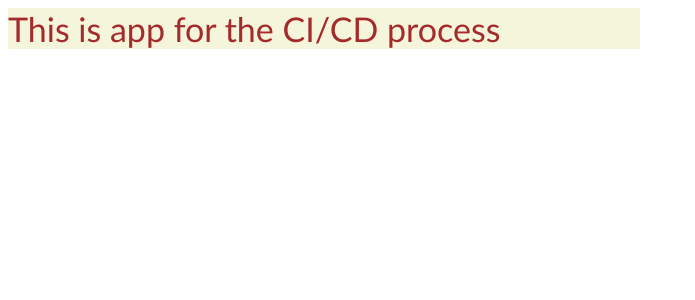
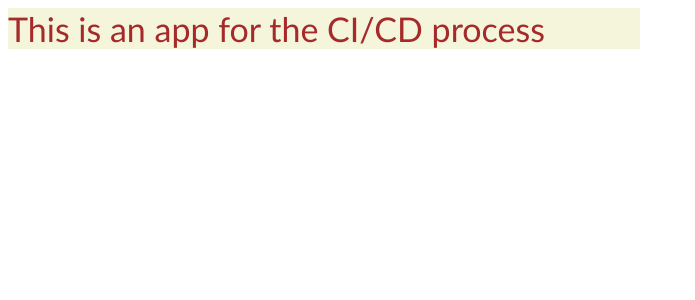
Before and after one commit to maciejmar/ng-ci-cd, an Angular app: page / in a window 1280 px wide. Shown: the top 300 px of the page, without its empty margins (0-695 px from the left). Built offline with nearby package versions, Linux system fonts and the light colour scheme.

Commit message:
adding a word

```diff
--- a/src/app/app.component.html
+++ b/src/app/app.component.html
@@ -1,3 +1,3 @@
 
-<div class="firstModal">This is app for the CI/CD process</div>
+<div class="firstModal">This is an app for the CI/CD process</div>
 <router-outlet></router-outlet>
```
